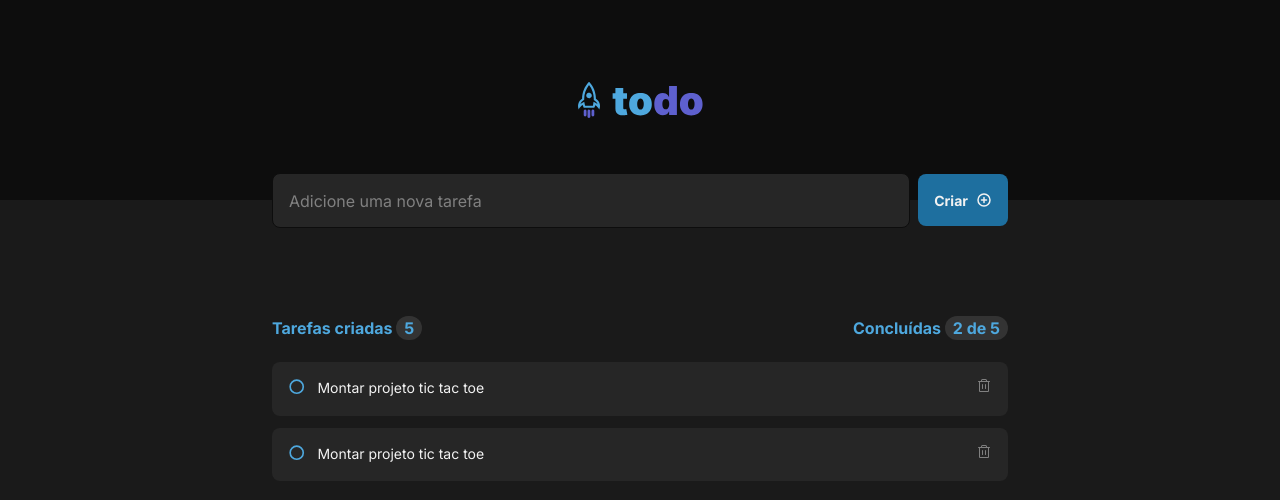
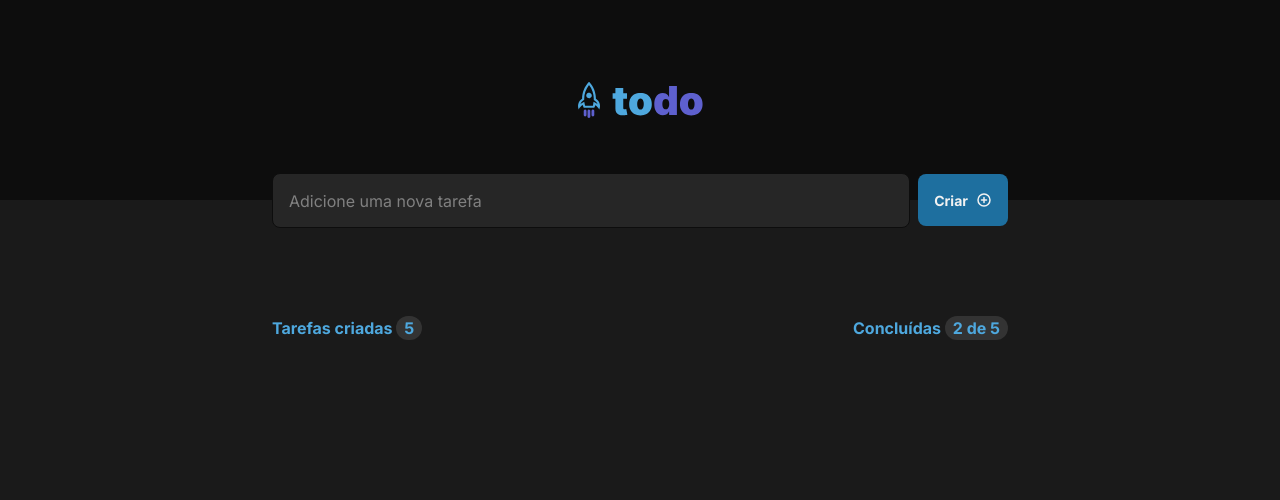
Before and after one commit to lucaslozz/todo-list, a React (Vite) app: page / in a window 1280 px wide. Shown: the top 500 px of the page. Built offline with nearby package versions, Linux system fonts and the light colour scheme.

Commit message:
adiciona a feature adicionar tarefa

```diff
--- a/src/App.tsx
+++ b/src/App.tsx
@@ -1,8 +1,6 @@
-import styles from "./App.module.css"
 import "./global.css"
 import { Header } from "./components/Header"
 import { Input } from "./components/Input"
-import { TaskBoard } from "./components/TaskBoard"
 
 
 export function App() {
@@ -11,7 +9,6 @@ export function App() {
       <Header/>
     <main>
       <Input/>
-      <TaskBoard />
     </main>
     </div>
 
--- a/src/components/Input.tsx
+++ b/src/components/Input.tsx
@@ -1,12 +1,37 @@
 import { PlusCircle } from "@phosphor-icons/react"
+import { FormEvent, useState,ChangeEvent, TextareaHTMLAttributes } from "react"
 import styles from "./Input.module.css"
+import { TaskBoard } from "./TaskBoard"
+
+
 
 export function Input(){
+
+  const [content, setContent]=useState<string[]>([])
+  const [newTask, setNewTask]=useState<string[]>([])
+
+  function handleChange(event:ChangeEvent<HTMLTextAreaElement>){
+    setNewTask([event.target.value])
+  }
+
+  function handleSubmit(event:FormEvent<HTMLFormElement>){
+    event.preventDefault();
+    setContent([...content,...newTask])
+    setNewTask([""])
+
+
+  }
+
   return(
+      <div>
+      <form className={styles.formContainer} onSubmit={handleSubmit} >
+        <textarea name="input" placeholder="Adicione uma nova tarefa" onChange={handleChange} value={newTask} />
+        <button type="submit" >Criar <PlusCircle size={16} weight="bold"/></button>
+      </form>
+      <div>
+        <TaskBoard content={content} />
+     </div>
 
-      <form className={styles.formContainer}>
-        <textarea placeholder="Adicione uma nova tarefa" />
-        <button type="submit">Criar <PlusCircle size={16} weight="bold"/></button>
-      </form>
+      </div>
   )
 }
--- a/src/components/TaskBoard.tsx
+++ b/src/components/TaskBoard.tsx
@@ -1,7 +1,11 @@
 import styles from "./TaskBoard.module.css"
 import { TaskPost } from "./TaskPost"
 
-export function TaskBoard(){
+interface TaskBoardProps{
+  content:string[]
+}
+
+export function TaskBoard({content}:TaskBoardProps){
   return (
 
   <article className={styles.boardContainer}>
@@ -10,8 +14,9 @@ export function TaskBoard(){
       <strong className={styles.completedTask}>Concluídas <span>2 de 5</span></strong>
     </header>
     <main className={styles.taskPostContainer}>
-      <TaskPost/>
-      <TaskPost/>
+      {content.map(task=>{
+        return <TaskPost key={task} content={task}/>
+      })}
     </main>
   </article>
 
--- a/src/components/TaskPost.tsx
+++ b/src/components/TaskPost.tsx
@@ -1,12 +1,16 @@
 import { Trash,Circle } from "@phosphor-icons/react"
 import styles from "./TaskPost.module.css"
 
-export function TaskPost(){
+interface TaskPostProps{
+  content:string
+}
+
+export function TaskPost({content}:TaskPostProps){
   return (
     <div  className={styles.taskPost}>
         <div className={styles.taskInfo}>
           <button><Circle size={17.45} weight="bold" /></button>
-        <p>Montar projeto tic tac toe</p>
+        <p>{content}</p>
         </div>
       <button title="Deletar Comentário"><Trash /></button>
     </div>)
```
Also changed, not shown: src/App.module.css (deleted).
